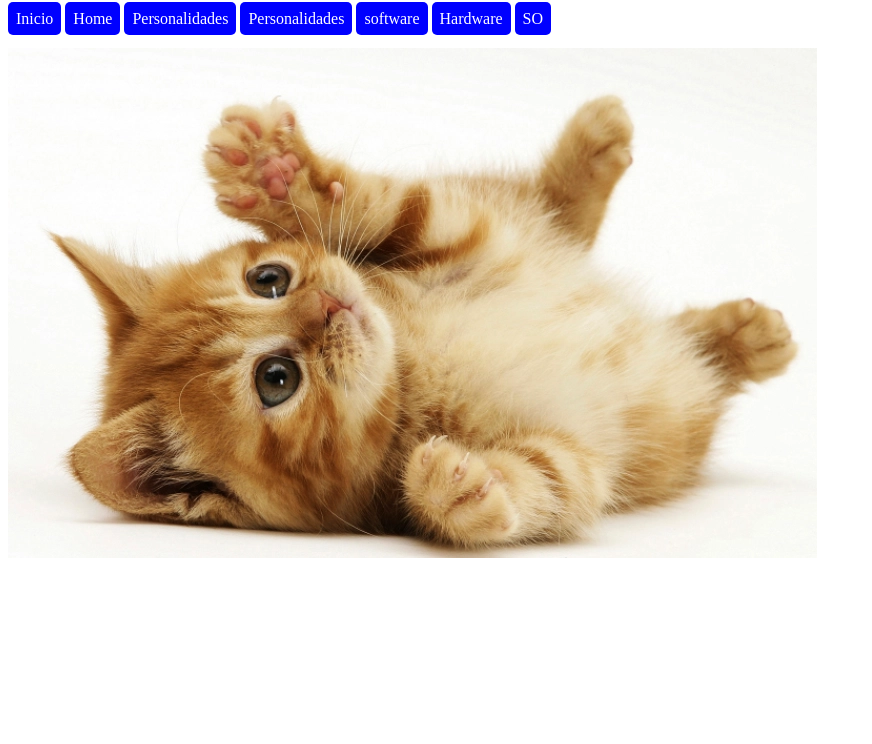
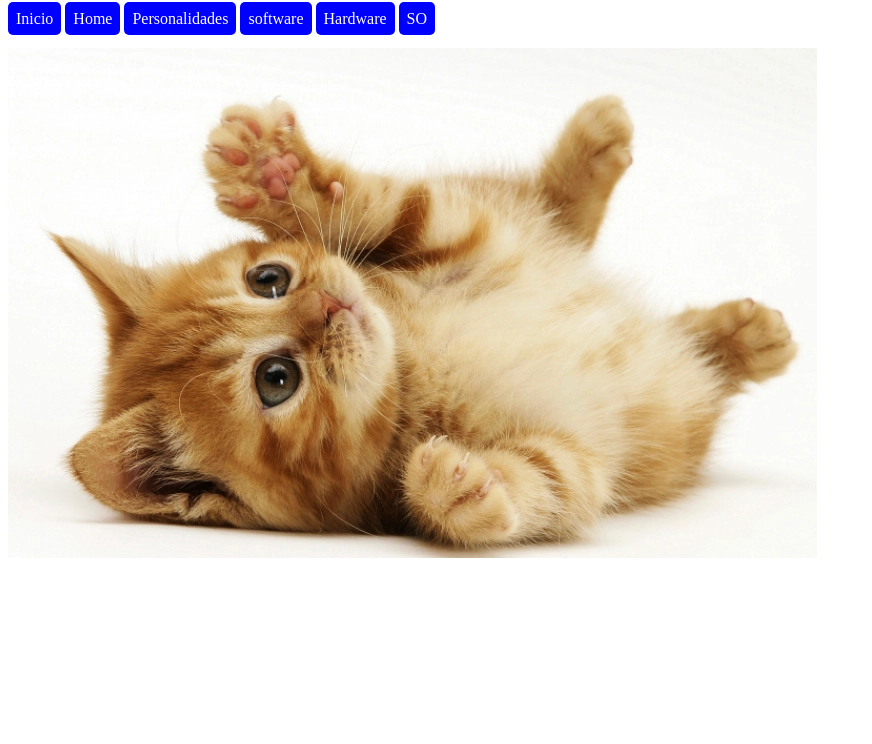
Before and after one commit to alineramosc/site, a plain HTML site: page home.html in a window 1280 px wide. Shown: the part 56-800 px from the top of the page, without its empty margins (0-872 px from the left). Drawn offline with Linux system fonts and the light colour scheme.

Commit message:
Update home.html
dfsdfsadfas

```diff
--- a/home.html
+++ b/home.html
@@ -29,7 +29,6 @@ margin-bottom:20px;
     <a href="index.html">Inicio</a>
     <a href="home.html">Home</a>
     <a href="personalidades.html">Personalidades</a>
-    <a href="personalidades.html">Personalidades</a>
     <a href="softwares.html">software</a>
     <a href="hardware.html">Hardware</a>
     <a href="so.html">SO</a>
```
